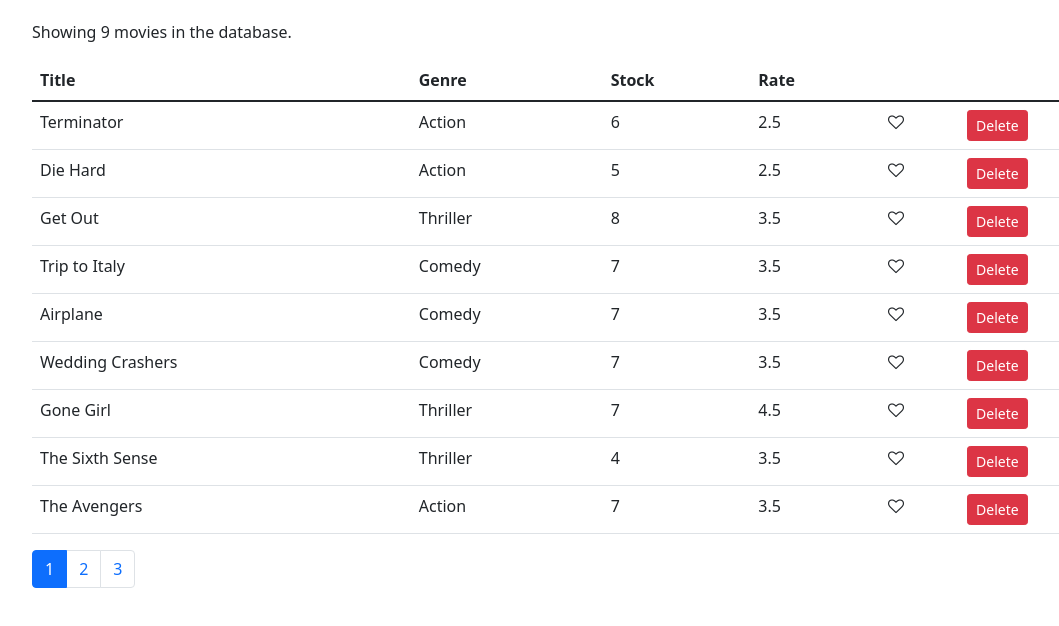
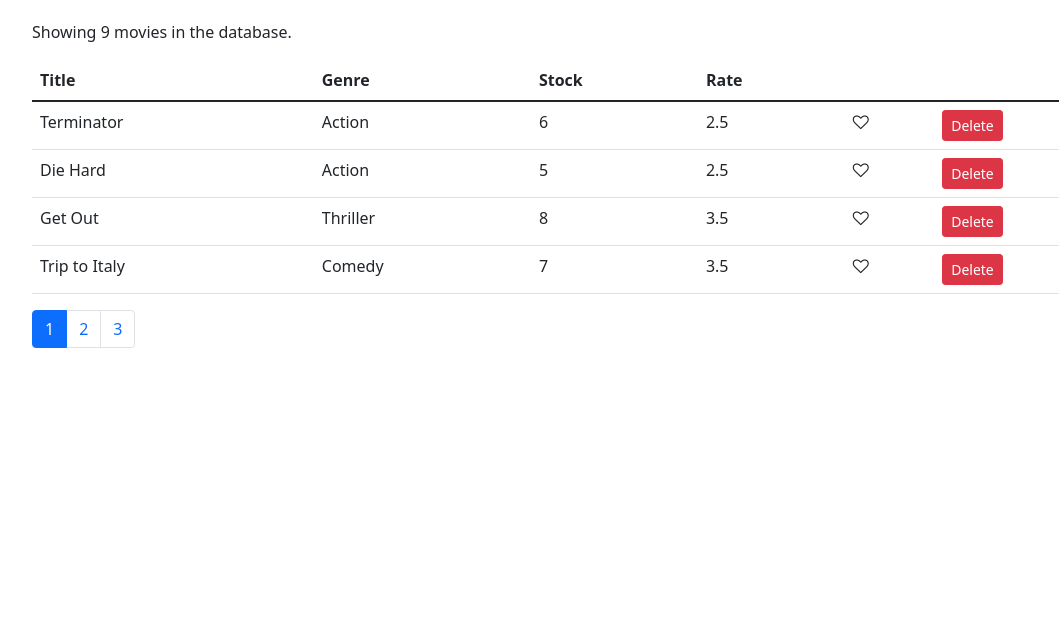
Before and after one commit to mborba1/vidly, a React (Create React App) app: page / in a window 1280 px wide. Shown: the top 626 px of the page, without its empty margins (50-1109 px from the left). Built offline with nearby package versions, Linux system fonts and the light colour scheme.

Commit message:
added paginate util

```diff
--- a/src/components/movies.js
+++ b/src/components/movies.js
@@ -2,6 +2,7 @@
 import { getMovies } from '../services/fakeMovieService';
 import Pagination from './common/pagination';
 import Like from './common/like';
+import { paginate } from '../utils/paginate';
 
 class Movies extends Component {
     state = {
@@ -34,10 +35,11 @@
 
     render(){
         const {length: count} = this.state.movies;
-        const { pageSize, currentPage } = this.state;
+        const { pageSize, currentPage, movies: allMovies } = this.state;
 
         if (count === 0) return <p>There are no movies in the databse.</p>
 
+        const movies = paginate(allMovies, currentPage, pageSize)
         return (
             <React.Fragment>
                 <p>Showing {count} movies in the database. </p>
@@ -52,7 +54,7 @@
                 </tr>
             </thead>
             <tbody>
-                {this.state.movies.map(movie => (
+                {movies.map(movie => (
                 <tr key={movie._id}>
                     <td>{movie.title}</td>
                     <td>{movie.genre.name}</td>
--- /dev/null
+++ b/src/utils/paginate.js
@@ -0,0 +1,7 @@
+import _ from 'lodash';
+
+export function paginate(items, pageNumber, pageSize){
+    const startIndex = (pageNumber -1) * pageSize;
+
+    return _(items).slice(startIndex).take(pageSize).value();
+}
```
